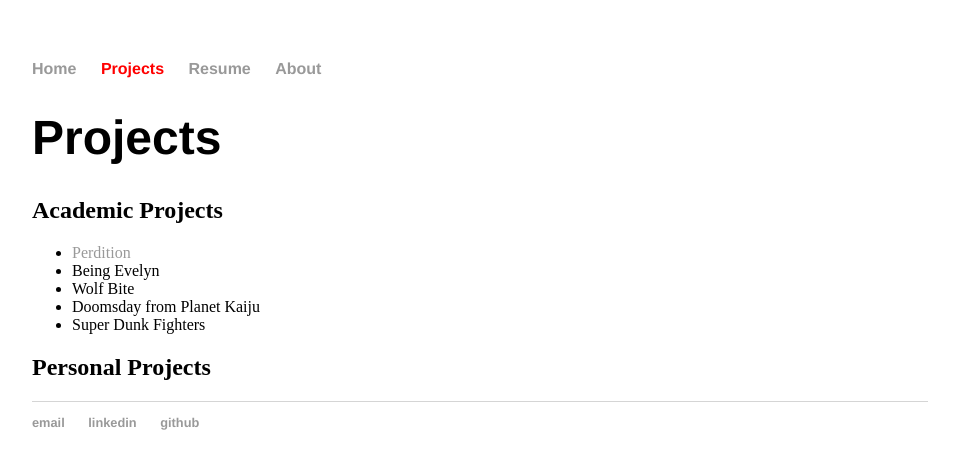
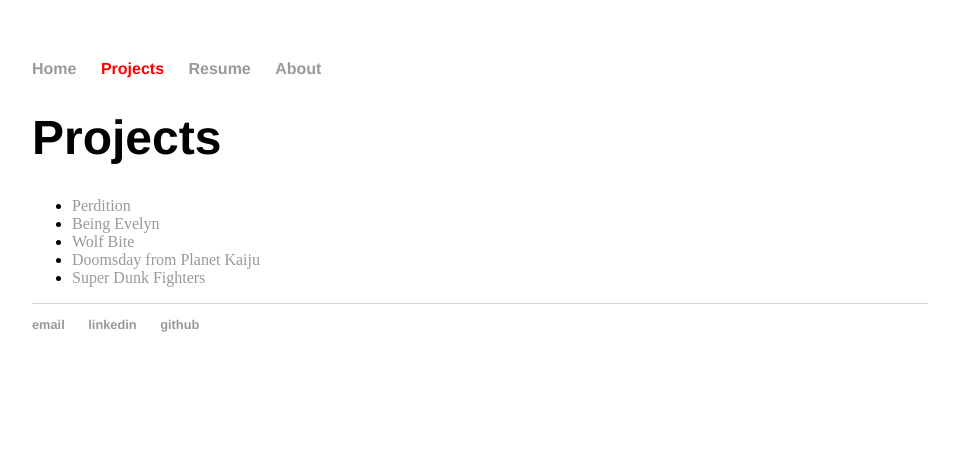
Before and after one commit to digigrant/digigrant.github.io, a Jekyll site: the page built from projects.html, in a window 1280 px wide. Shown: the top 469 px of the page, without its empty margins (160-1119 px from the left). Built offline with Jekyll 4.4.1, drawn with Linux system fonts in a browser that asks for light colours.

Commit message:
Update projects.html

```diff
--- a/projects.html
+++ b/projects.html
@@ -4,12 +4,10 @@ title: Projects
 ---
 
 <h1>Projects</h1>
-<h2>Academic Projects</h2>
 <ul>
   <li><a href="/projects/perdition.html">Perdition</a></li>
-  <li>Being Evelyn</li>
-  <li>Wolf Bite</li>
-  <li>Doomsday from Planet Kaiju</li>
-  <li>Super Dunk Fighters</li>
+  <li><a href="/projects/being-evelyn.html">Being Evelyn</a></li>
+  <li><a href="/projects/wolf-bite.html">Wolf Bite</a></li>
+  <li><a href="/projects/doomsday.html">Doomsday from Planet Kaiju</a></li>
+  <li><a href="/projects/super-dunk-fighters.html">Super Dunk Fighters</a></li>
 </ul>
-<h2>Personal Projects</h2>
```
